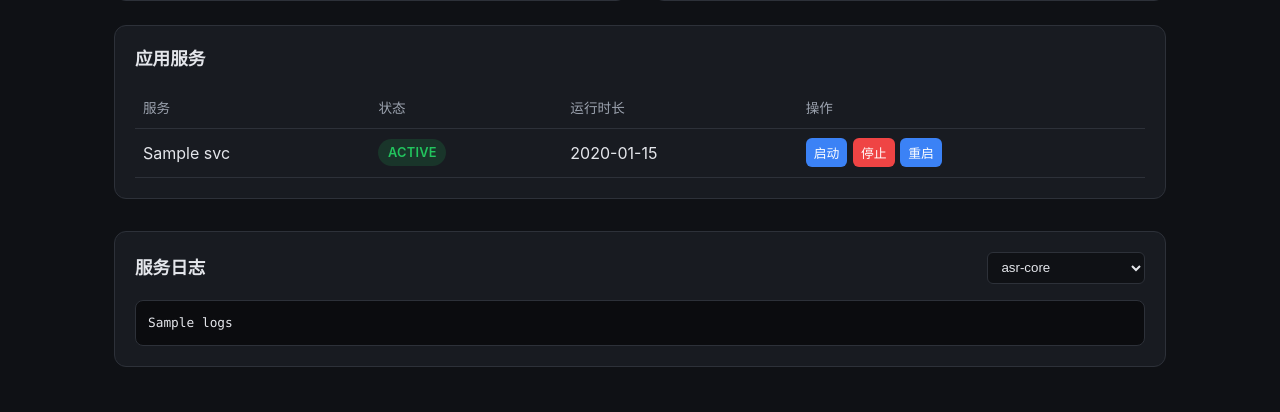
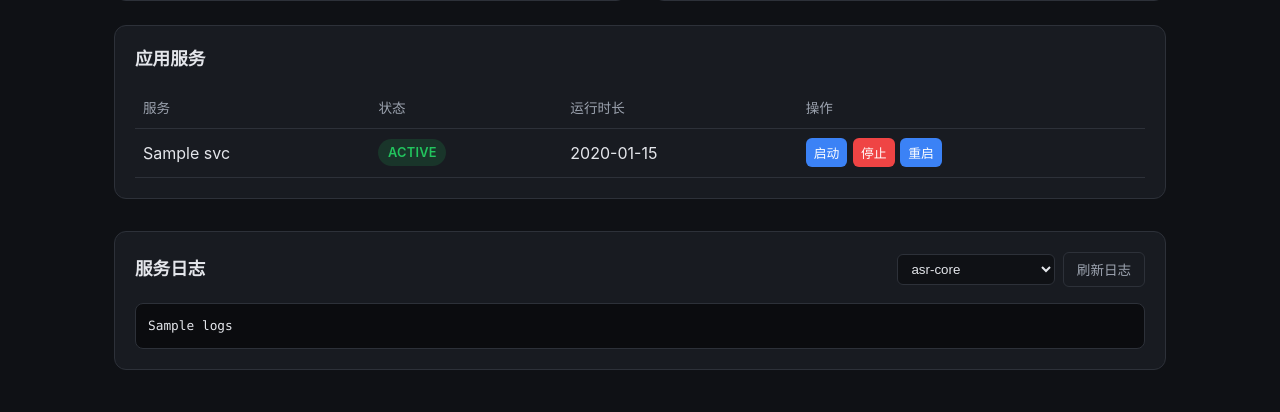
Before and after one commit to guisongchen/asr_core, a Python web app: template src/asr_core/dashboard/templates/index.html in a window 1280 px wide. Shown: the part 388-800 px from the top of the page. Run offline with Jinja, Linux system fonts and the light colour scheme; the template is opened without the code that fills it: most values are stand-ins (such as "Sample title", 1, 10 or a date in 2020).

Commit message:
refactor: remove auto-polling from logs, add manual refresh button
- Logs now load once on page load + when switching services + on button click
- No more every-10s polling on journalctl

```diff
--- a/src/asr_core/dashboard/static/style.css
+++ b/src/asr_core/dashboard/static/style.css
@@ -198,6 +198,11 @@ button:disabled, select:disabled { opacity: 0.4; cursor: not-allowed; }
     background: var(--bg);
     color: var(--text);
 }
+.logs-controls {
+    display: flex;
+    gap: 0.5rem;
+    align-items: center;
+}
 .logs-box {
     background: #0b0c0f;
     border: 1px solid var(--border);
--- a/src/asr_core/dashboard/templates/index.html
+++ b/src/asr_core/dashboard/templates/index.html
@@ -9,6 +9,7 @@
 <section class="logs-section">
     <div class="section-header">
         <h2>服务日志</h2>
+        <div class="logs-controls">
             <select id="log-service"
                     hx-get="/partials/logs/asr-core"
                     hx-target="#logs-content"
@@ -17,11 +18,14 @@
                 <option value="{{ svc }}"{% if svc == "asr-core" %} selected{% endif %}>{{ svc }}</option>
                 {% endfor %}
             </select>
+            <button class="refresh-btn"
+                    onclick="htmx.trigger('#logs-content','load')">刷新日志</button>
+        </div>
     </div>
     <div id="logs-content" class="logs-box"
          hx-get="/partials/logs/asr-core"
          hx-target="this"
-         hx-trigger="every 10s">
+         hx-trigger="load">
         {% include "partials/logs.html" %}
     </div>
 </section>
```
Lines whose indentation alone changed are shown as unchanged.
